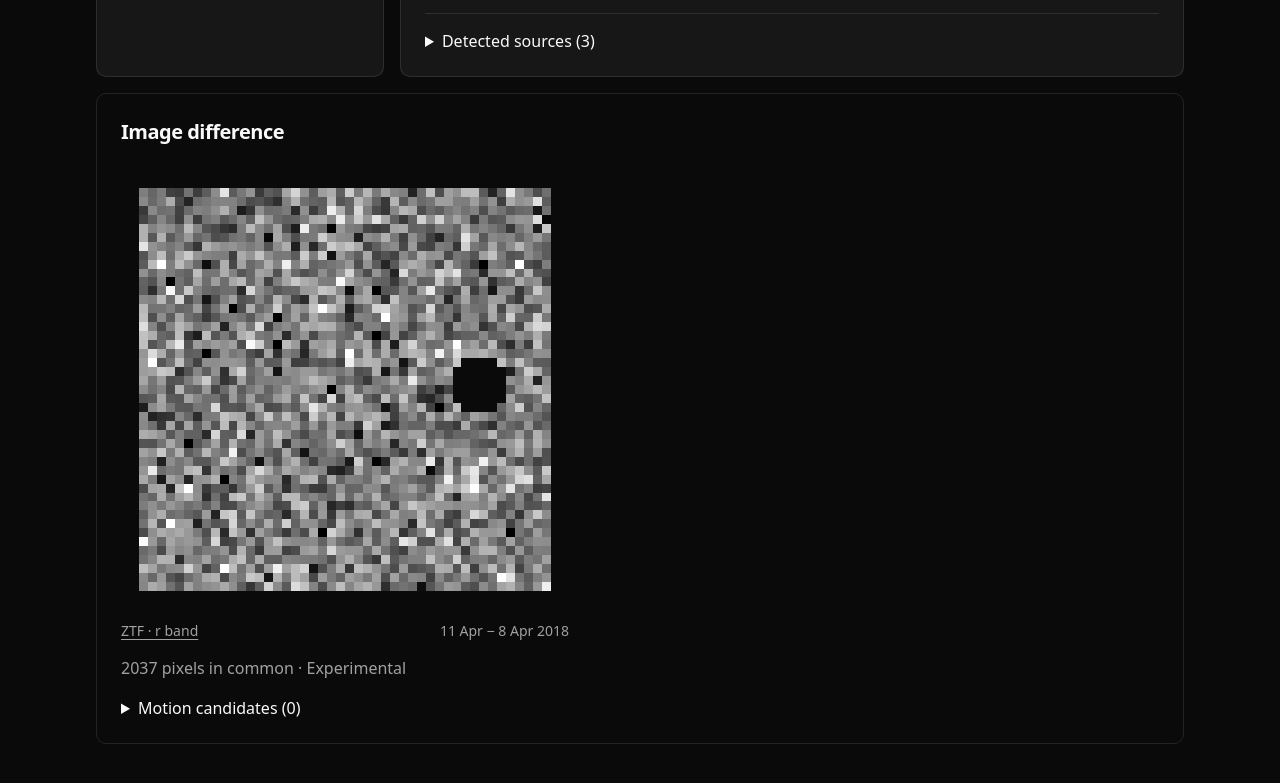
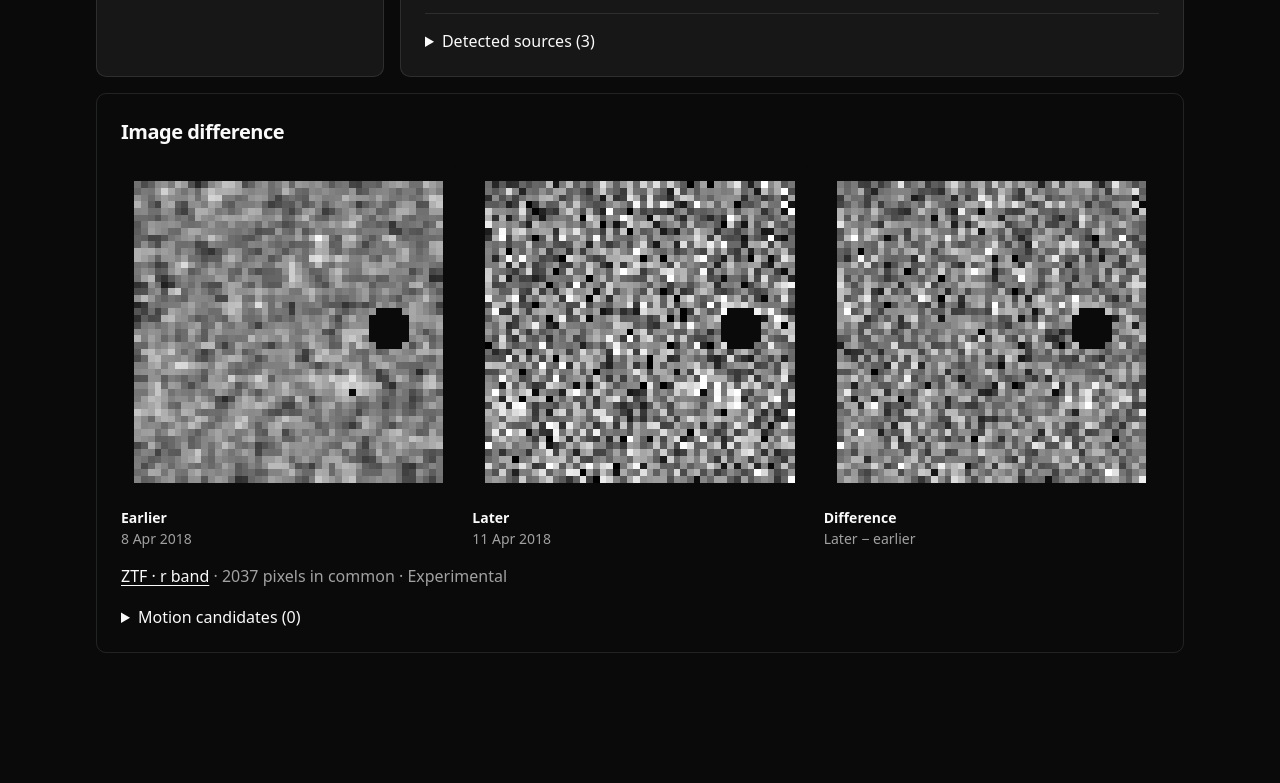
Before and after one commit to bournassenko/SeeYou.Earth, an Astro site: page / in a window 1280 px wide. Shown: the part 912-1695 px from the top of the page. After the commit the page ends 1603 px from the top, so only its background shows below. Built offline with nearby package versions, Linux system fonts and the light colour scheme; Astro itself is replaced by a stand-in of ours.

Commit message:
fix: show aligned exposures beside the image difference

```diff
--- a/src/components/DifferencePreview.astro
+++ b/src/components/DifferencePreview.astro
@@ -10,23 +10,65 @@ const tracks: {
     deltaChiSquared: number;
   }[];
 } = tracksJson;
+
+function dateLabel(date: string) {
+  return new Intl.DateTimeFormat("en-GB", {
+    day: "numeric",
+    month: "short",
+    year: "numeric",
+    timeZone: "UTC",
+  }).format(new Date(`${date}Z`));
+}
 ---
 
 <section class="difference-preview" aria-labelledby="difference-title">
   <h2 id="difference-title">Image difference</h2>
+  <div class="difference-grid">
+    <figure>
+      <img
+        src="/observations/ztf-r-earlier.png"
+        width="50"
+        height="50"
+        alt="Earlier ZTF r-band exposure aligned to the later exposure"
+      />
+      <figcaption>
+        <strong>Earlier</strong>
+        <time datetime={`${comparison.dates[0]}Z`}>
+          {dateLabel(comparison.dates[0])}
+        </time>
+      </figcaption>
+    </figure>
+    <figure>
+      <img
+        src="/observations/ztf-r-later.png"
+        width="50"
+        height="50"
+        alt="Later ZTF r-band exposure with the same brightness scale"
+      />
+      <figcaption>
+        <strong>Later</strong>
+        <time datetime={`${comparison.dates[1]}Z`}>
+          {dateLabel(comparison.dates[1])}
+        </time>
+      </figcaption>
+    </figure>
     <figure>
       <img
         src="/observations/ztf-r-difference.png"
         width="50"
         height="50"
-      alt="ZTF r-band residual image. Light pixels are brighter in the later exposure, dark pixels are fainter, and missing coverage is transparent."
+        alt="Residual image. Light pixels are brighter in the later exposure, and dark pixels are fainter."
       />
       <figcaption>
-      <a href="https://irsa.ipac.caltech.edu/Missions/ztf.html">ZTF · r band</a>
-      <span>11 Apr − 8 Apr 2018</span>
+        <strong>Difference</strong>
+        <span>Later − earlier</span>
       </figcaption>
     </figure>
-  <p>{comparison.validPixels} pixels in common · Experimental</p>
+  </div>
+  <p>
+    <a href="https://irsa.ipac.caltech.edu/Missions/ztf.html">ZTF · r band</a> ·{" "}
+    {comparison.validPixels} pixels in common · Experimental
+  </p>
   <details>
     <summary>Motion candidates ({tracks.candidates.length})</summary>
     {tracks.candidates.length === 0 ? (
@@ -53,7 +95,29 @@ const tracks: {
     border-radius: var(--radius);
   }
 
-  .difference-preview figure {
-    max-width: 28rem;
+  .difference-grid {
+    display: grid;
+    grid-template-columns: repeat(3, minmax(0, 1fr));
+    gap: clamp(0.5rem, 2vw, 1rem);
+    margin-top: 1rem;
+  }
+
+  .difference-grid figure {
+    margin: 0;
+  }
+
+  .difference-grid img {
+    width: 100%;
+    background: var(--background);
+  }
+
+  .difference-grid figcaption {
+    display: grid;
+    justify-content: start;
+    gap: 0.15rem;
+  }
+
+  .difference-grid strong {
+    color: var(--foreground);
   }
 </style>
```
Also changed, not shown: README.md, public/observations/ztf-r-earlier.png (added), public/observations/ztf-r-later.png (added), 1 other file. Lines whose indentation alone changed are shown as unchanged.
